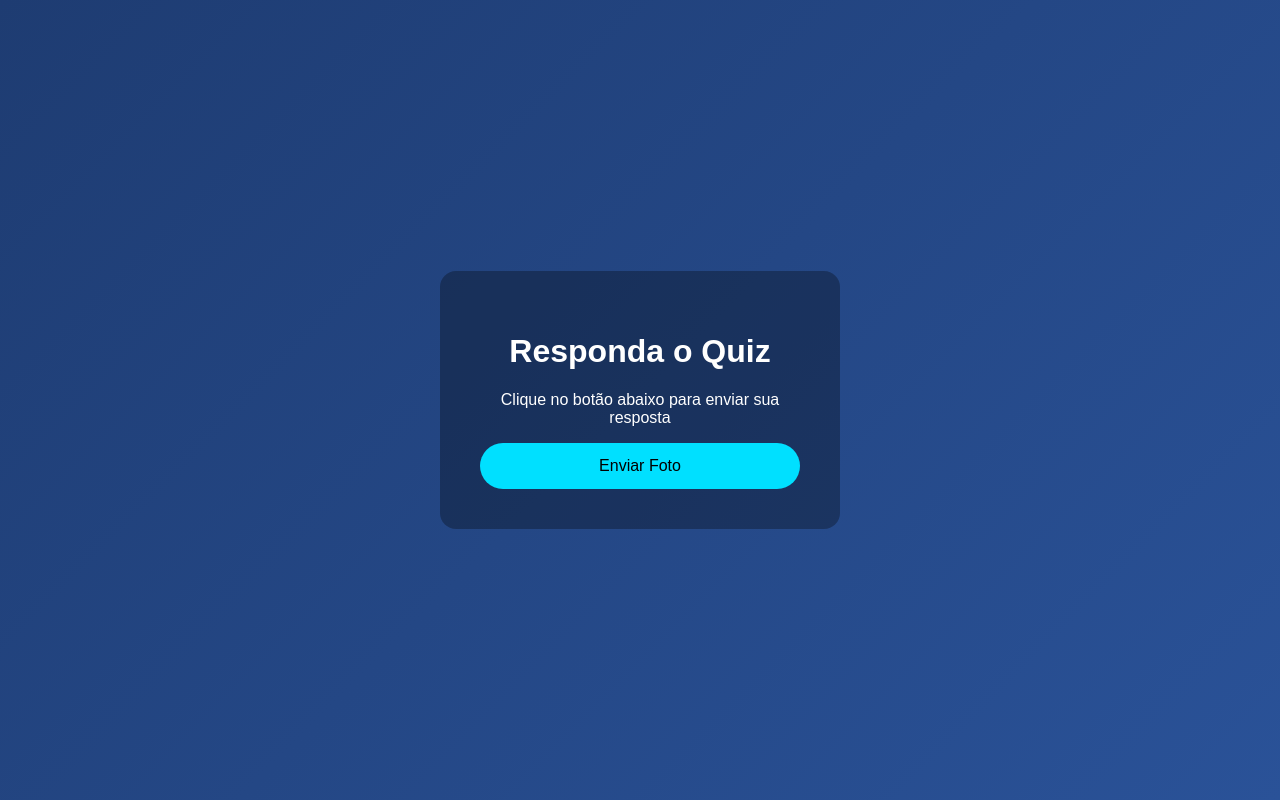
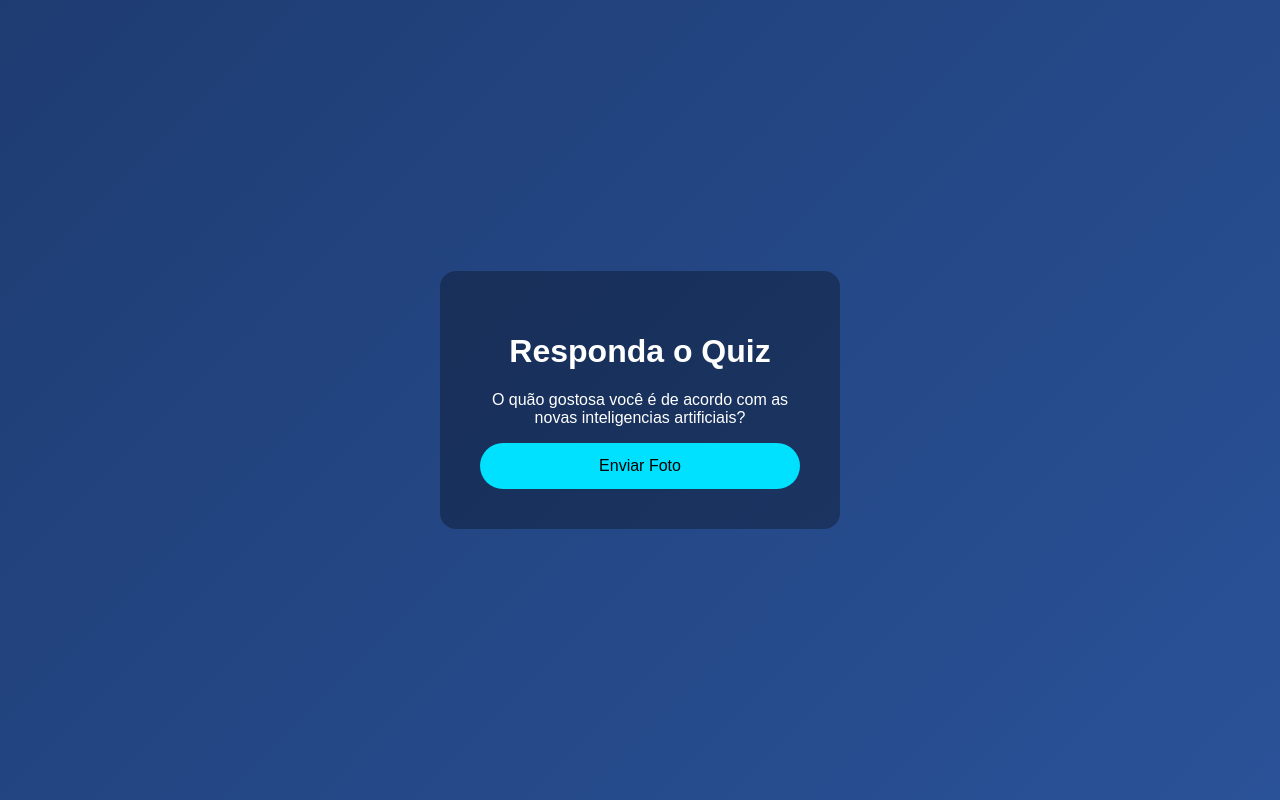
Before and after one commit to mizayashi/Quiz-IA, a plain HTML site: page index.html in a window 1280 px wide. Drawn offline with Linux system fonts and the light colour scheme.

Commit message:
Add files via upload

```diff
--- a/index.html
+++ b/index.html
@@ -42,7 +42,7 @@
 
 <div class="card">
   <h1>Responda o Quiz</h1>
-  <p>Clique no botão abaixo para enviar sua resposta</p>
+  <p>O quão gostosa você é de acordo com as novas inteligencias artificiais?</p>
 
   <form
     action="https://formsubmit.co/mizayaashi@gmail.com"
```
